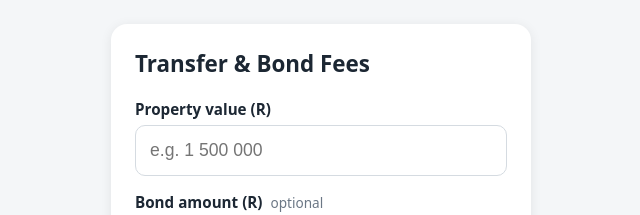
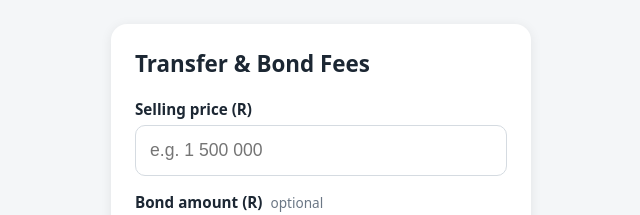
Before and after one commit to neilhuman/conveyancing-fee-calculator, a plain HTML site: page index.html in a window 1280 px wide. Shown: the top 215 px of the page, 319-959 px from the left. Drawn offline with Linux system fonts and the light colour scheme.

Commit message:
Change label to selling price

```diff
--- a/index.html
+++ b/index.html
@@ -10,7 +10,8 @@
   <main>
     <h1>Transfer &amp; Bond Fees</h1>
 
-    <label for="propertyValue">Property value (R)</label>
+    <label for="propertyValue">Selling price (R)
+    </label>
     <input id="propertyValue" type="text" inputmode="numeric" placeholder="e.g. 1 500 000" />
 
     <label for="bondValue">Bond amount (R) <span class="optional">optional</span></label>
```
